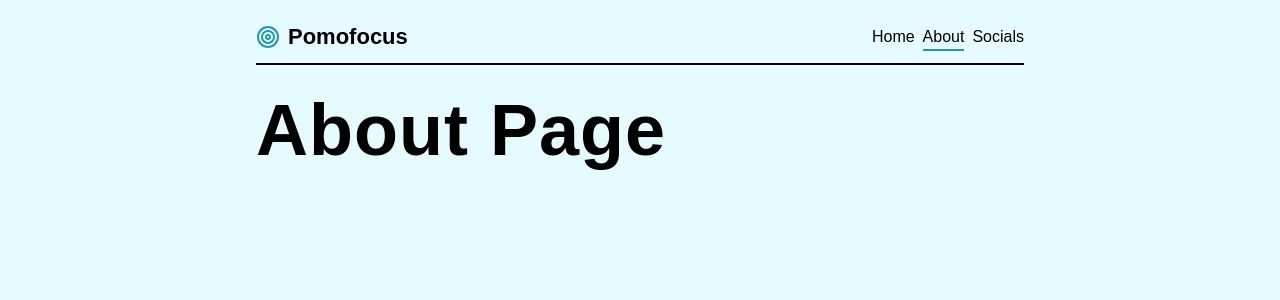
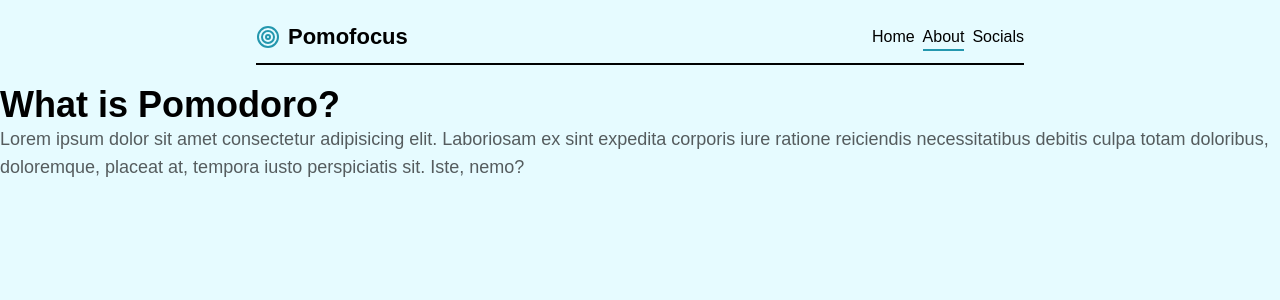
Before and after one commit to GCarido/pomo-focus, a Next.js app: page /about in a window 1280 px wide. Shown: the top 300 px of the page. Built offline with nearby package versions, Linux system fonts and the light colour scheme; a web font is replaced by a local one.

Commit message:
Add paragraph styling placeholder

```diff
--- a/app/about/page.tsx
+++ b/app/about/page.tsx
@@ -2,12 +2,13 @@ import React from 'react'
 
 const About = () => {
   return (
-    <section className="px-[10%] xl:px-[20%]">
+    <section className="">
       <div className="container mx-auto">
         <div>
-          <h1 className="h1">
-              About Page
-          </h1>
+          <h2 className="h2">
+              What is Pomodoro?
+          </h2>
+          <p className="subtitle">Lorem ipsum dolor sit amet consectetur adipisicing elit. Laboriosam ex sint expedita corporis iure ratione reiciendis necessitatibus debitis culpa totam doloribus, doloremque, placeat at, tempora iusto perspiciatis sit. Iste, nemo?</p>
         </div>
       </div>
     </section>
```
